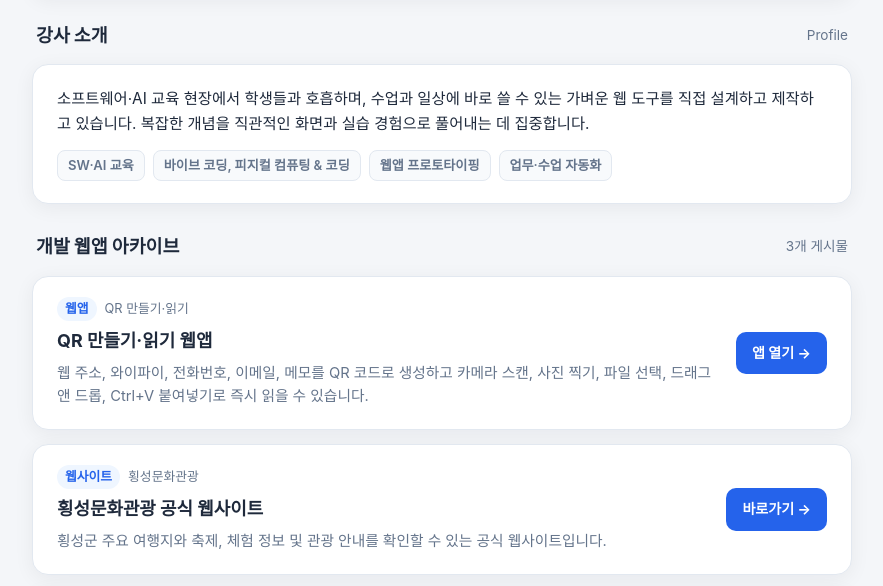
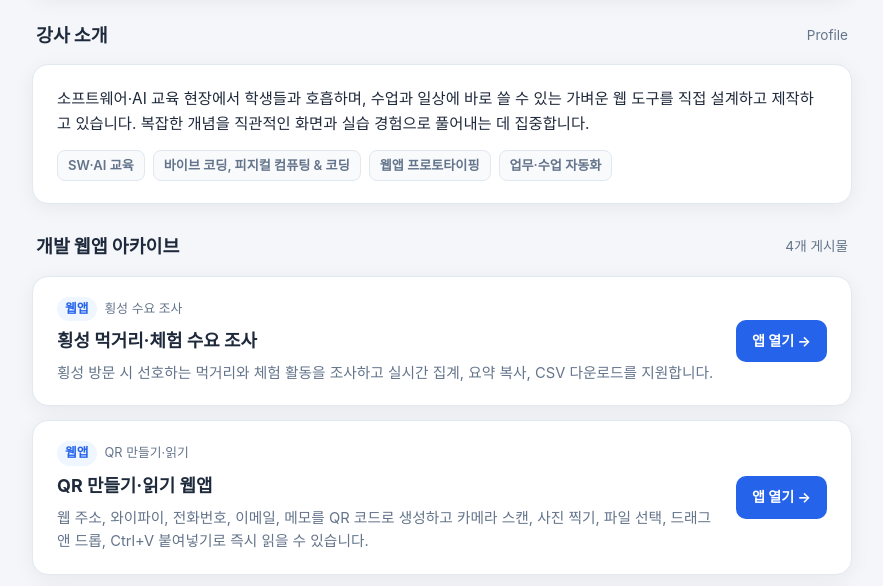
Before and after one commit to orangewys-a1/HelloWorldv3, a plain HTML site: page index.html in a window 1280 px wide. Shown: the part 182-768 px from the top of the page, without its empty margins (198-1081 px from the left). Drawn offline with Linux system fonts and the light colour scheme.

Commit message:
Remove commented sections and update post count

```diff
--- a/index.html
+++ b/index.html
@@ -37,7 +37,6 @@
       margin: 0 auto;
     }
 
-    /* 헤더 & 아바타 */
     .site-header {
       background: var(--surface);
       border: 1px solid var(--border);
@@ -103,7 +102,6 @@
       }
     }
 
-    /* 섹션 타이틀 */
     .section-head {
       display: flex;
       align-items: center;
@@ -122,7 +120,6 @@
       color: var(--text-muted);
     }
 
-    /* 강사 소개 카드 */
     .intro-card {
       background: var(--surface);
       border: 1px solid var(--border);
@@ -154,7 +151,6 @@
       border-radius: 8px;
     }
 
-    /* 게시물 리스트 */
     .post-list {
       display: grid;
       grid-template-columns: 1fr;
@@ -254,7 +250,6 @@
 </head>
 <body>
   <div class="container">
-    <!-- 헤더 (아바타 포함) -->
     <header class="site-header">
       <div class="avatar-wrap">
         <img src="./avatar.png" alt="강사 프로필 아바타" />
@@ -266,7 +261,6 @@
       </div>
     </header>
 
-    <!-- 강사 소개 섹션 -->
     <section aria-label="강사 소개">
       <div class="section-head">
         <h2>강사 소개</h2>
@@ -285,15 +279,29 @@
       </div>
     </section>
 
-    <!-- 게시물 섹션 -->
     <section aria-label="개발 웹앱 게시판">
       <div class="section-head">
         <h2>개발 웹앱 아카이브</h2>
-        <span id="postCount">3개 게시물</span>
+        <span id="postCount">4개 게시물</span>
       </div>
 
       <div class="post-list">
-        <!-- 1. 웹앱 게시물 -->
+        <article class="post-card">
+          <div class="post-main">
+            <div class="post-meta">
+              <span class="post-category">웹앱</span>
+              <span>횡성 수요 조사</span>
+            </div>
+            <h3 class="post-title">
+              <a href="./localStorage/">횡성 먹거리·체험 수요 조사</a>
+            </h3>
+            <p class="post-desc">
+              횡성 방문 시 선호하는 먹거리와 체험 활동을 조사하고 실시간 집계, 요약 복사, CSV 다운로드를 지원합니다.
+            </p>
+          </div>
+          <a class="post-action" href="./localStorage/">앱 열기 →</a>
+        </article>
+
         <article class="post-card">
           <div class="post-main">
             <div class="post-meta">
@@ -310,7 +318,6 @@
           <a class="post-action" href="./qr/">앱 열기 →</a>
         </article>
 
-        <!-- 2. 웹사이트 링크 게시물 -->
         <article class="post-card">
           <div class="post-main">
             <div class="post-meta">
@@ -327,7 +334,6 @@
           <a class="post-action" href="https://www.hsg.go.kr/tour/index.do" target="_blank" rel="noopener noreferrer">바로가기 →</a>
         </article>
 
-        <!-- 3. 유튜브 채널 게시물 (URL 및 채널명 수정해서 사용) -->
         <article class="post-card">
           <div class="post-main">
             <div class="post-meta">
```
